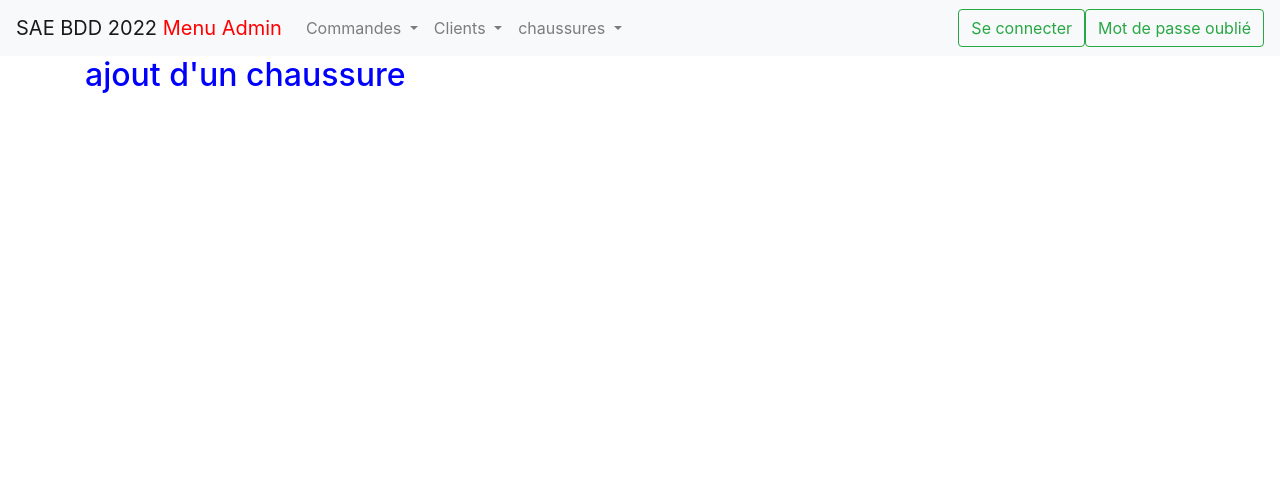
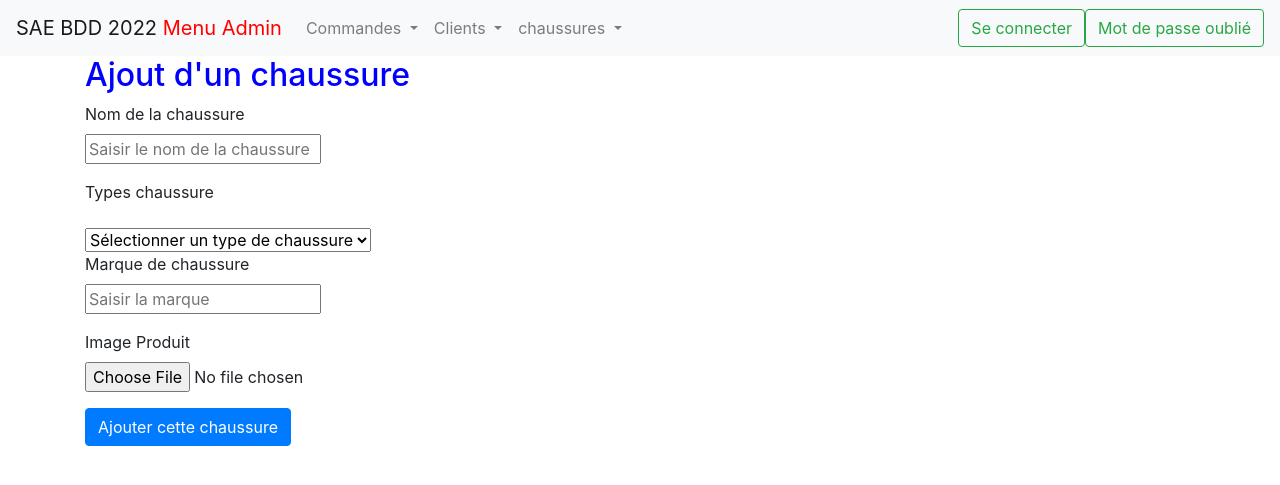
Before and after one commit to LenaAbel/PROJECT2.04_ECOMMERCE, a Flask app: template S2_SAE_2021_orm_etu_v3/templates/admin/chaussure/add_chaussure.html in a window 1280 px wide. Shown: the top 485 px of the page. Run offline with Flask 2, Linux system fonts and the light colour scheme; the template is opened without the code that fills it, so the values that code supplies are empty; parts of the project's set-up code (start-up, migrations or seed data) failed here and were passed over; some libraries are stand-ins or nearby versions.

Commit message:
Update add_chaussure.html

```diff
--- a/S2_SAE_2021_orm_etu_v3/templates/admin/chaussure/add_chaussure.html
+++ b/S2_SAE_2021_orm_etu_v3/templates/admin/chaussure/add_chaussure.html
@@ -1,13 +1,47 @@
 {% extends 'admin/layout_admin.html' %}
 
 {% block title %}
-    <title>ajouter un chaussure</title>
+    <title>Ajouter un chaussure</title>
 {% endblock %}
 
 {% block body %}
-  <h2>ajout d'un chaussure</h2>
-  {% if error %}
-    <p class=error><strong>Error:</strong> {{ error }}
-  {% endif %}
+    <h2>Ajout d'un chaussure</h2>
+    {% if error %}
+        <p class=error><strong>Error:</strong> {{ error }}
+    {% endif %}
+    <form method="post" action="/hotel/add" {#action="{{ url_for('valid_add_type_station') }}"#} >
+        <fieldset>
+            <form>
+                <div class="form-group">
+                    <label for="nom_chaussure"> Nom de la chaussure</label><br>
+                    <input id="nom_chaussure" type="text" name="nom_chaussure" size="18" value=""
+                           placeholder="Saisir le nom de la chaussure" required>
+                </div>
 
+                <div class="form-group">
+                    <label for="station_id"> Types chaussure </label><br>
+                </div>
+                <select name="id_type_chaussure" required>
+                    <option value="">Sélectionner un type de chaussure</option>
+                    {% for ligne in types_chaussures %}
+                        <option value="{{ ligne.id_type_chaussure }}"> {{ ligne.nom_type_chaussure }} </option>
+                    {% endfor %}
+                </select>
+                <br>
+
+                <div class="form-group">
+                    <label for="marque_chaussure">Marque  de chaussure</label><br>
+                    <input id="marque_chaussure" type="text" name="marque_chaussure" size="18" value=""
+                           placeholder="Saisir la marque ">
+                    <br>
+                </div>
+                <div class="form-group">
+                    <label for="image"> Image Produit</label><br>
+                    <input type="file" name="image">
+                </div>
+                <button type="submit" class="btn btn-primary">Ajouter cette chaussure</button>
+
+            </form>
+        </fieldset>
+    </form>
 {% endblock %}
```
